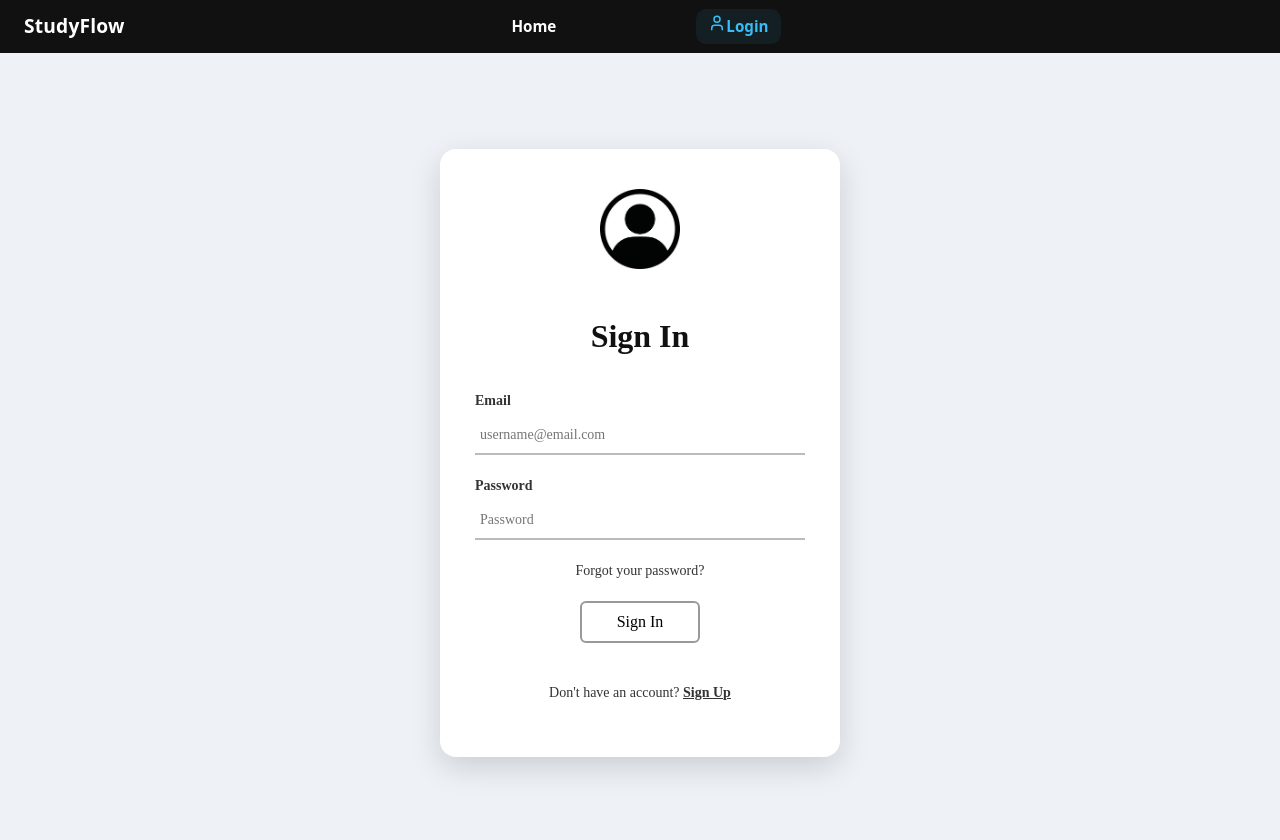
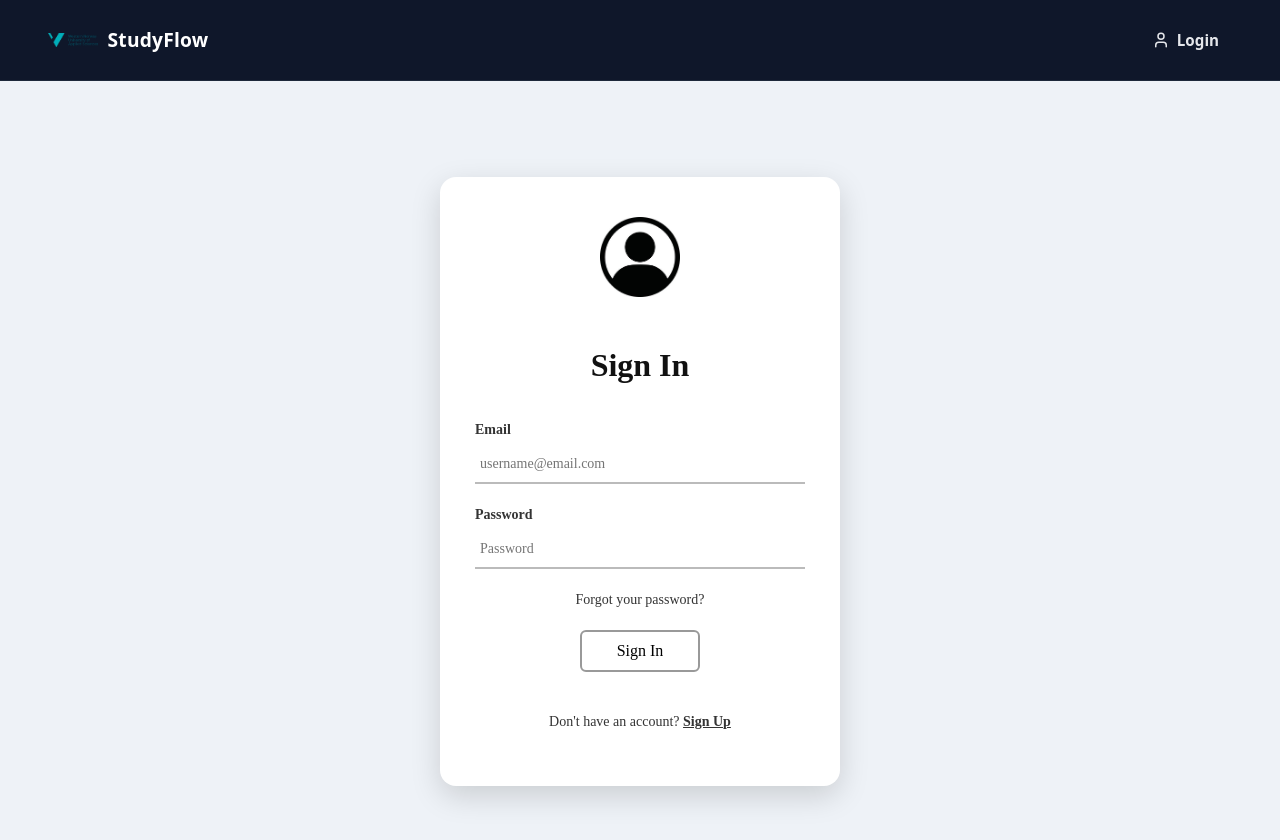
Before and after one commit to Draggard11/DAT251--placeholder-, a React (Vite) app in the folder frontend/react-website/: page /Login in a window 1280 px wide. Shown: the top 840 px of the page. Built offline with nearby package versions, Linux system fonts and the light colour scheme; no server answers.

Commit message:
fixed login issue and navbar design

```diff
--- a/frontend/react-website/src/components/Navbar.css
+++ b/frontend/react-website/src/components/Navbar.css
@@ -1,11 +1,13 @@
 .navbar {
-  background: #111;
-  color: white;
-  padding: 0.75rem 1.5rem;
+  width: 100%;
+  background: #0f172a;
+  color: #e5e7eb;
+  padding: 0.95rem 3rem;
+  border-bottom: 1px solid #1e293b;
 }
 
 .navbar-inner {
-  max-width: 1800px;
+  max-width: 1400px;
   margin: 0 auto;
 
   display: grid;
@@ -18,26 +20,26 @@
   font-size: 1.2rem;
   font-weight: 800;
   color: #ffffff;
-  letter-spacing: 0.2px;
 }
 
 .nav-links {
   justify-self: center;
   display: flex;
+  align-items: center;
   list-style: none;
-  gap: 8rem;
+  gap: 5rem;
   margin: 0;
   padding: 0;
 }
 
 .nav-links a {
+  color: #cbd5e1;
   text-decoration: none;
-  color: #ffffff;
-  transition: 0.2s ease;
   font-size: 0.95rem;
   font-weight: 600;
   padding: 0.45rem 0.75rem;
   border-radius: 10px;
+  transition: 0.2s ease;
 }
 
 .nav-links a:hover {
@@ -48,49 +50,62 @@
 .nav-links a.active {
   color: #38bdf8;
   background-color: rgba(56, 189, 248, 0.08);
-.logout-btn {
-  background: none;
-  border: none;
-  color: white;
-  cursor: pointer;
-  font-size: large;
-  transition: color 0.2s ease;
 }
 
-.logout-btn:hover {
-  color: #ff4444;
+.navbar-actions {
+  justify-self: end;
+  display: flex;
+  align-items: center;
 }
 
-.menu-toggle {
-
-  font-size: 1.5rem;
-  background: none;
-  border: none;
-  color: white;
-  cursor: pointer;
-}
-
-.login-link {
-  justify-self: end;
+.login-link,
+.logout-btn {
   display: flex;
   align-items: center;
   gap: 0.45rem;
 
   color: #e5e7eb;
+  background: transparent;
+  border: 1px solid transparent;
+
   text-decoration: none;
   font-size: 0.95rem;
   font-weight: 600;
+  font-family: inherit;
+
   padding: 0.45rem 0.75rem;
   border-radius: 10px;
+  cursor: pointer;
   transition: 0.2s ease;
 }
 
-.login-link:hover {
+.login-link:hover,
+.logout-btn:hover {
   color: #ffffff;
   background-color: #1e293b;
+  border-color: #334155;
 }
 
-.login-link.active {
+.navbar-brand a {
+  display: flex;
+  align-items: center;
+  gap: 0.6rem;
+  color: #ffffff;
+  text-decoration: none;
+}
+
+.navbar-logo {
+  width: 50px;
+  height: 50px;
+  object-fit: contain;
+}
+
+.navbar-brand span {
+  font-size: 1.2rem;
+  font-weight: 800;
+  letter-spacing: 0.2px;
+}
+
+.navbar-brand a:hover {
   color: #38bdf8;
-  background-color: rgba(56, 189, 248, 0.08);
 }
--- a/frontend/react-website/src/components/Navbar.tsx
+++ b/frontend/react-website/src/components/Navbar.tsx
@@ -1,26 +1,36 @@
 import "./Navbar.css";
-import { NavLink } from "react-router-dom";
-import { User } from "lucide-react";
+import { NavLink, useNavigate } from "react-router-dom";
+import { User, LogOut } from "lucide-react";
+import HvlLogo from "../assets/hvl_logo.png";
 
 import { useAuth } from "../contexts/AuthContext";
 
 const Navbar = () => {
   const { student, logout } = useAuth();
 
-  const handleLogout = () => {
-    logout();
+  const navigate = useNavigate();
+
+  const handleLogout = async () => {
+    await logout();
+    navigate("/Login");
   };
 
   return (
     <nav className="navbar">
       <div className="navbar-inner">
-        <div className="navbar-brand">StudyFlow</div>
-          <ul className={"nav-links"}>
+        <div className="navbar-brand">
+          <NavLink to="/">
+            <img src={HvlLogo} alt="HVL logo" className="navbar-logo" />
+            <span>StudyFlow</span>
+          </NavLink>
+        </div>
+
+        <ul className="nav-links">
+          {student && (
+            <>
               <li>
                 <NavLink to="/">Home</NavLink>
               </li>
-            {student && (
-            <>
               <li>
                 <NavLink to="/Stats">Stats</NavLink>
               </li>
@@ -35,10 +45,13 @@ const Navbar = () => {
               </li>
             </>
           )}
-            <li>
+        </ul>
+
+        <div className="navbar-actions">
           {student ? (
             <button onClick={handleLogout} className="logout-btn">
-                Logout ({student.name})
+              <LogOut size={18} />
+              Logout
             </button>
           ) : (
             <NavLink to="/Login" className="login-link">
@@ -46,8 +59,7 @@ const Navbar = () => {
               <span>Login</span>
             </NavLink>
           )}
-            </li>
-          </ul>
+        </div>
       </div>
     </nav>
   );
--- a/frontend/react-website/src/contexts/AuthContext.tsx
+++ b/frontend/react-website/src/contexts/AuthContext.tsx
@@ -1,5 +1,5 @@
-import React, { createContext, useContext, useState, useEffect } from 'react';
-import type { ReactNode } from 'react';
+import React, { createContext, useContext, useState, useEffect } from "react";
+import type { ReactNode } from "react";
 
 interface Student {
   id: number;
@@ -12,7 +12,7 @@ interface AuthContextType {
   isLoading: boolean;
   login: (email: string, password: string) => Promise<void>;
   register: (studentData: any) => Promise<void>;
-  logout: () => void;
+  logout: () => Promise<void>;
   checkAuth: () => Promise<void>;
 }
 
@@ -21,7 +21,7 @@ const AuthContext = createContext<AuthContextType | undefined>(undefined);
 export const useAuth = () => {
   const context = useContext(AuthContext);
   if (context === undefined) {
-    throw new Error('useAuth must be used within an AuthProvider');
+    throw new Error("useAuth must be used within an AuthProvider");
   }
   return context;
 };
@@ -36,17 +36,21 @@ export const AuthProvider: React.FC<AuthProviderProps> = ({ children }) => {
 
   const checkAuth = async () => {
     try {
-      const response = await fetch('http://localhost:8080/me', {
-        credentials: 'include'
+      const response = await fetch("http://localhost:8080/me", {
+        credentials: "include",
       });
-      if (response.ok) {
-        const studentData = await response.json();
-        setStudent(studentData);
-      } else {
+
+      const contentType = response.headers.get("content-type");
+
+      if (!response.ok || !contentType?.includes("application/json")) {
         setStudent(null);
+        return;
       }
+
+      const studentData = await response.json();
+      setStudent(studentData);
     } catch (error) {
-      console.error('Auth check failed:', error);
+      console.error("Auth check failed:", error);
       setStudent(null);
     } finally {
       setIsLoading(false);
@@ -54,36 +58,35 @@ export const AuthProvider: React.FC<AuthProviderProps> = ({ children }) => {
   };
 
   const login = async (email: string, password: string) => {
-    const response = await fetch('http://localhost:8080/api/auth/login', {
-      method: 'POST',
-      credentials: 'include',
+    const response = await fetch("http://localhost:8080/api/auth/login", {
+      method: "POST",
+      credentials: "include",
       headers: {
-        'Content-Type': 'application/json'
+        "Content-Type": "application/json",
       },
-      body: JSON.stringify({ email, password })
+      body: JSON.stringify({ email, password }),
     });
 
     if (!response.ok) {
-      throw new Error('Login failed');
+      throw new Error("Login failed");
     }
 
-    const studentData = await response.json();
-    setStudent(studentData);
+    await checkAuth();
   };
 
   const register = async (studentData: any) => {
-    const response = await fetch('http://localhost:8080/api/auth/register', {
-      method: 'POST',
-      credentials: 'include',
+    const response = await fetch("http://localhost:8080/api/auth/register", {
+      method: "POST",
+      credentials: "include",
       headers: {
-        'Content-Type': 'application/json'
+        "Content-Type": "application/json",
       },
-      body: JSON.stringify(studentData)
+      body: JSON.stringify(studentData),
     });
 
     if (!response.ok) {
       const errorData = await response.text();
-      throw new Error(errorData || 'Registration failed');
+      throw new Error(errorData || "Registration failed");
     }
 
     const newStudent = await response.json();
@@ -92,13 +95,13 @@ export const AuthProvider: React.FC<AuthProviderProps> = ({ children }) => {
 
   const logout = async () => {
     setStudent(null);
-      await fetch('http://localhost:8080/logout', {
-          method: 'GET',
-          credentials: 'include',
-          headers: {
-              'Content-Type': 'application/json'
-          },
-      });
+    await fetch("http://localhost:8080/logout", {
+      method: "GET",
+      credentials: "include",
+      headers: {
+        "Content-Type": "application/json",
+      },
+    });
   };
 
   useEffect(() => {
@@ -111,12 +114,8 @@ export const AuthProvider: React.FC<AuthProviderProps> = ({ children }) => {
     login,
     register,
     logout,
-    checkAuth
+    checkAuth,
   };
 
-  return (
-    <AuthContext.Provider value={value}>
-      {children}
-    </AuthContext.Provider>
-  );
+  return <AuthContext.Provider value={value}>{children}</AuthContext.Provider>;
 };
--- a/frontend/react-website/src/pages/Home.tsx
+++ b/frontend/react-website/src/pages/Home.tsx
@@ -2,7 +2,6 @@ import React, { useRef } from "react";
 import { ArrowRight, BarChart3, Users, CalendarDays } from "lucide-react";
 import { useNavigate } from "react-router-dom";
 import StudyHeroImage from "../assets/StudyHeroImage.webp";
-import HvlLogo from "../assets/hvl_logo.png";
 
 const Home = () => {
   const featuresRef = useRef<HTMLDivElement | null>(null);
@@ -55,16 +54,6 @@ const Home = () => {
             padding: "0 24px",
           }}
         >
-          <img
-            src={HvlLogo}
-            alt="logo"
-            style={{
-              width: "86px",
-              marginBottom: "20px",
-              opacity: 0.95,
-            }}
-          />
-
           <h1
             style={{
               fontSize: "72px",
--- a/frontend/react-website/src/pages/Login.tsx
+++ b/frontend/react-website/src/pages/Login.tsx
@@ -1,4 +1,5 @@
-import {useState} from "react";
+import { useState } from "react";
+import { useNavigate } from "react-router-dom";
 
 import userIcon from "../assets/profile-icon.jpg";
 import "../components/Login.css";
@@ -13,6 +14,8 @@ const Login = () => {
   const [isLoading, setIsLoading] = useState(false);
   const { login } = useAuth();
 
+  const navigate = useNavigate();
+
   const handleSubmit = async (e: React.FormEvent) => {
     e.preventDefault();
     setError("");
@@ -21,8 +24,10 @@ const Login = () => {
     try {
       await login(email, password);
       console.log("Login successful!");
+      navigate("/");
     } catch (error) {
       console.error("Login failed:", error);
+      setError("Invalid email or password");
     } finally {
       setIsLoading(false);
     }
@@ -37,14 +42,14 @@ const Login = () => {
       }}
     >
       <div className="login-box">
-
         <img src={userIcon} alt="User icon" className="login-icon" />
 
         <h1>Sign In</h1>
 
         <form className="login-form" onSubmit={handleSubmit}>
           <label>Email</label>
-          <input type="email"
+          <input
+            type="email"
             placeholder="username@email.com"
             value={email}
             onChange={(e) => setEmail(e.target.value)}
@@ -52,14 +57,17 @@ const Login = () => {
           />
 
           <label>Password</label>
-          <input type="password"
+          <input
+            type="password"
             placeholder="Password"
             value={password}
             onChange={(e) => setPassword(e.target.value)}
             required
           />
 
-          {error && <div style={{ color: 'red', marginBottom: '10px' }}>{error}</div>}
+          {error && (
+            <div style={{ color: "red", marginBottom: "10px" }}>{error}</div>
+          )}
 
           <a href="#" className="forgot-password">
             Forgot your password?
```
Lines whose indentation alone changed are shown as unchanged.
